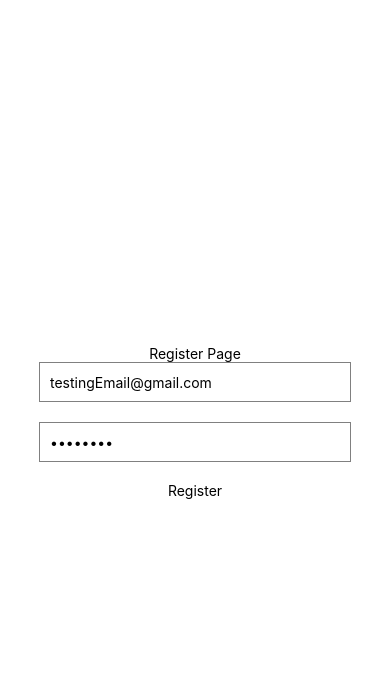
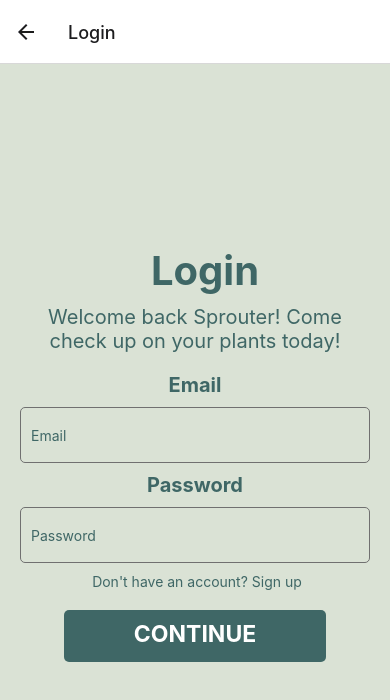
Before and after one commit to cassidychu/Sprout, a React Native app: screen /Login in a window 390 px wide. Shown: the top 700 px of the page. Built offline with nearby package versions, Linux system fonts and the light colour scheme.

Commit message:
sign up needs css fixing and can't get screen to navigate to login

```diff
--- a/App.js
+++ b/App.js
@@ -1,11 +1,23 @@
 // App.js
 import React from 'react';
 import RegisterPage from './src/pages/RegisterPage';
-import TestingView from './src/pages/testing.js'
+import Login from './src/pages/Login';
+
+import TestingView from './src/pages/testing.js';
+import { NavigationContainer } from '@react-navigation/native';
+import { createNativeStackNavigator } from '@react-navigation/native-stack';
 
 const App = () => {
+
+  const Stack = createNativeStackNavigator();
+
   return (
-    <RegisterPage />
+    <NavigationContainer>
+      <Stack.Navigator>
+      <Stack.Screen name = "RegisterPage" component={RegisterPage}/>
+      <Stack.Screen name = "Login" component={Login}/>
+      </Stack.Navigator>
+    </NavigationContainer>
   );
 };
 
--- /dev/null
+++ b/src/pages/Login.js
@@ -0,0 +1,123 @@
+import React from 'react';
+import {View, Text, TextInput, TouchableOpacity, StyleSheet} from 'react-native';
+import { NavigationContainer } from '@react-navigation/native';
+import { createNativeStackNavigator } from '@react-navigation/native-stack';
+
+const Login = ({navigation}) => {
+    const handleSignUp = () => {
+        //Navigate to sign up page
+        navigation.navigate('RegisterPage');
+    };
+
+    const handleContinueButton = () => {
+        //Perform login action
+        //Put login request here to backend server
+    };
+
+    return(
+        <View style={styles.container}>
+            <Text style={styles.title}>Login</Text>
+            <Text style={styles.description}>Welcome back Sprouter! Come check up on your plants today!</Text>
+            <Text style={styles.inputTextEmail}>Email</Text>
+
+            <TextInput style={styles.input}
+            placeholder='Email'
+            autoCapitalize='none'
+            keyboardType='email-address'
+            />
+            <Text style={styles.inputTextPassword}>Password</Text>
+
+            <TextInput style={styles.input}
+            placeholder='Password'
+            secureTextEntry
+            />
+
+            <TouchableOpacity onPress={handleSignUp}>
+                <Text style={styles.signUpLink} title="Go to SignUp"
+                 onPress={() => {navigation.navigate('RegisterPage ')}}> Don't have an account? Sign up</Text>
+            </TouchableOpacity>
+            <TouchableOpacity style={styles.continueButton} onPress={handleContinueButton}>
+                <Text style={styles.continueButtonText}>CONTINUE</Text>
+            </TouchableOpacity>
+        </View>
+    );
+};
+
+const styles = StyleSheet.create({
+    container:{
+        flex:1,
+        justifyContent:'center',
+        alignItems:'center',
+        backgroundColor:'#DAE2D5',
+        paddingHorizontal:20,
+    },
+
+    title:{
+        fontSize:40,
+        fontWeight:'bold',
+        marginBottom:10,
+        color:'#3F6766',
+        alignItems: "flex-start",
+        marginLeft:20,
+    },
+
+    description:{
+        fontSize:20,
+        marginBottom:20,
+        textAlign:'center',
+        color:'#3F6766',
+    },
+    input:{
+        width:'100%',
+        height: 56,
+        borderColor: '#707070',
+        borderWidth:1,
+        borderRadius:5,
+        paddingHorizontal:10,
+        marginBottom:10,
+        color:'#3F6766',
+    },
+
+    signUpLink:{
+        color:'#3F6766',
+        marginBottom:20,
+    },
+
+    continueButton:{
+        backgroundColor:'#3F6766',
+        paddingVertical:10,
+        paddingHorizontal:20,
+        borderRadius:5,
+        height:52,
+        width:262,
+        justifyContent:'center',
+        alignItems:'center',
+
+    },
+
+    continueButtonText:{
+        color:'white',
+        fontSize:23,
+        fontWeight:'bold',
+        justifyContent:'center',
+        alignItems:'center',
+        flex:1,
+
+    },
+
+    inputTextEmail:{
+        color:'#3F6766',
+        fontSize:20,
+        marginBottom:10,
+        fontWeight:'bold',
+    },
+
+    inputTextPassword:{
+        color:'#3F6766',
+        fontSize:20,
+        marginBottom:10,
+        fontWeight:'bold',
+    },
+});
+
+export default Login;
--- a/src/pages/RegisterPage.js
+++ b/src/pages/RegisterPage.js
@@ -1,16 +1,24 @@
 // RegisterPage.js
-import { View, Text, TextInput, Button, TouchableOpacity } from 'react-native';
+import { View, Text, TextInput, Button, TouchableOpacity, StyleSheet } from 'react-native';
 import React, { useState } from "react";
-import { signUp } from "../services/userAuth"
+import { signUp } from "../services/userAuth";
+import { NavigationContainer } from '@react-navigation/native';
+import { createNativeStackNavigator } from '@react-navigation/native-stack';
 
 
-const RegisterPage = () => {
+
+const RegisterPage = (navigation) => {
 
     const [email, setEmail] = useState("testingEmail@gmail.com");
     const [password, setPassword] = useState("password");
     const [firstName, setFirstName] = useState("John");
     const [lastName, setLastName] = useState("Doe");
     const [loading, setLoading] = useState(false);
+
+    const handleLogin = () => {
+      //Navigate to sign up page
+      navigation.navigate('Login');
+  };
 
     const handleSignup = async () => {
         setLoading(true);
@@ -39,13 +47,127 @@ const RegisterPage = () => {
 
 
   return (
-    <View style={{ flex: 1, justifyContent: 'center', alignItems: 'center' }}>
-      <Text>Register Page</Text>
-      <TextInput placeholder="Email" style={{ height: 40, borderColor: 'gray', borderWidth: 1, marginBottom: 20, width: '80%', padding: 10 }} keyboardType="email-address" value = {email} onChangeText = {setEmail}/>
-      <TextInput placeholder="Password" secureTextEntry={true} style={{ height: 40, borderColor: 'gray', borderWidth: 1, marginBottom: 20, width: '80%', padding: 10 }} value = {password} onChangeText = {setPassword}/>
-      <TouchableOpacity onPress={handleSignup}><Text>Register</Text></TouchableOpacity>
+    <View style={styles.container}>
+      <Text style={styles.title}>Sign Up</Text>
+      <Text style={styles.description}>Welcome to Sprout. A place to learn more about your plants and meet new friends.</Text>
+      <TextInput placeholder="First Name" style={styles.inputTextFirstName} keyboardType="first-name" value = {firstName} onChangeText = {setFirstName}/>
+      <TextInput placeholder="Last Name" style={styles.inputTextLastName} keyboardType="last-name" value = {lastName} onChangeText = {setLastName}/>
+      <TextInput placeholder="Email" style={styles.inputTextEmail} keyboardType="email-address" value = {email} onChangeText = {setEmail}/>
+      <TextInput placeholder="Password" secureTextEntry={true} style={styles.inputTextPassword} value = {password} onChangeText = {setPassword}/>
+
+      {/*DIRECT TO LOGIN IF THE USER HAS AN ACCOUNT*/}
+      <TouchableOpacity onPress={handleLogin}>
+                <Text style={styles.loginLink} title="Go to Login"
+                 onPress={() => {navigation.navigate('Login')}}> If you already have an account, Login</Text>
+      </TouchableOpacity>
+
+      <TouchableOpacity style={styles.signUpButton} onPress={handleSignup}><Text style={styles.signUpButtonText}>Sign Up</Text></TouchableOpacity>
     </View>
   );
 };
 
+const styles = StyleSheet.create({
+  container:{
+    flex:1,
+    justifyContent:'center',
+    alignItems:'center',
+    backgroundColor:'#DAE2D5',
+    paddingHorizontal:20,
+},
+
+  title:{
+    fontSize:40,
+    fontWeight:'bold',
+    marginBottom:10,
+    color:'#3F6766',
+    alignItems: "flex-start",
+    marginLeft:20,
+},
+
+description:{
+    fontSize:20,
+    marginBottom:20,
+    textAlign:'center',
+    color:'#3F6766',
+},
+
+inputTextFirstName:{
+  color:'#3F6766',
+  fontSize:20,
+  width:'80%',
+  height: 40,
+  borderColor: '#707070',
+  marginBottom:20,
+  borderWidth: 1,
+  fontWeight:'bold',
+  padding:10,
+},
+
+inputTextLastName:{
+  color:'#3F6766',
+  fontSize:20,
+  width:'80%',
+  height: 40,
+  borderColor: '#707070',
+  marginBottom:20,
+  borderWidth: 1,
+  fontWeight:'bold',
+  padding:10,
+},
+
+inputTextEmail:{
+  color:'#3F6766',
+  fontSize:20,
+  width:'80%',
+  height: 40,
+  borderColor: '#707070',
+  marginBottom:20,
+  borderWidth: 1,
+  fontWeight:'bold',
+  padding:10,
+},
+
+inputTextPassword:{
+  color:'#3F6766',
+  fontSize:20,
+  width:'80%',
+  height: 40,
+  borderColor: '#707070',
+  marginBottom:20,
+  borderWidth: 1,
+  fontWeight:'bold',
+  padding:10,
+},
+
+loginLink:{
+  color:'#3F6766',
+  marginBottom:20,
+  fontSize: 10,
+  flex:1,
+},
+
+
+
+  signUpButton:{
+    backgroundColor:'#3F6766',
+    paddingVertical:10,
+    paddingHorizontal:20,
+    borderRadius:5,
+    height:52,
+    width:262,
+    justifyContent:'center',
+    alignItems:'center',
+  },
+
+  signUpButtonText:{
+    color:'white',
+    fontSize:23,
+    fontWeight:'bold',
+    justifyContent:'center',
+    alignItems:'center',
+    flex:1,
+
+},
+
+});
 export default RegisterPage;
```
